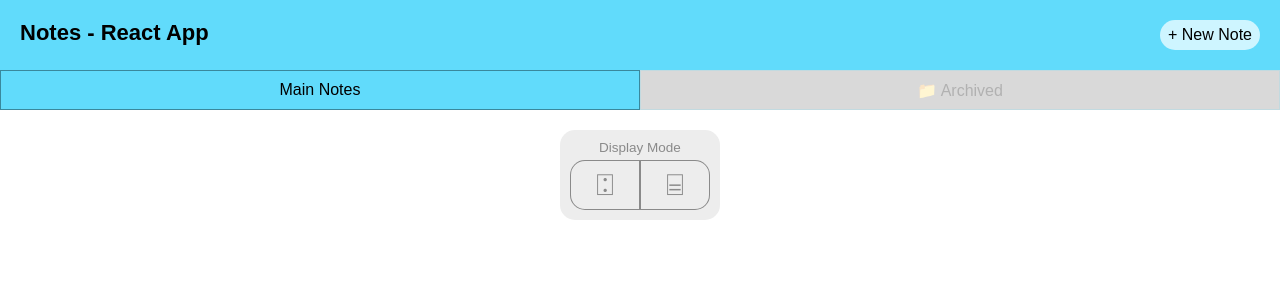
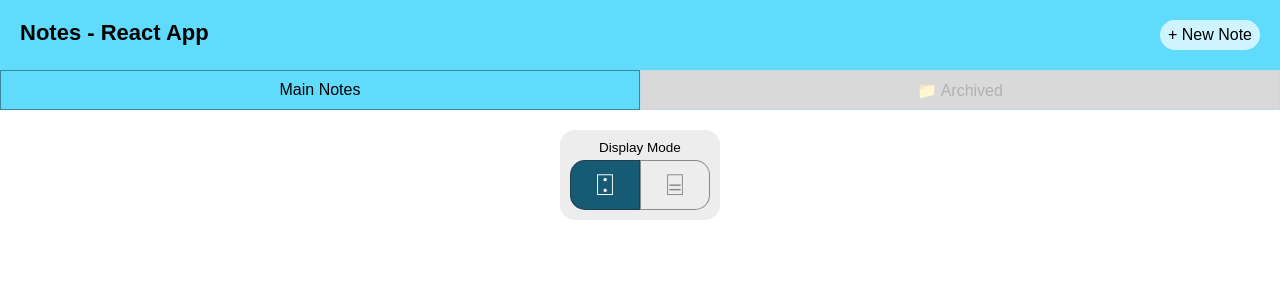
Before and after one commit to iMadfxq/react-NotesApp, a React (Create React App) app: page / in a window 1280 px wide. Shown: the top 300 px of the page. Built offline with nearby package versions, Linux system fonts and the light colour scheme.

Commit message:
Implemented state on display mode selector, improved layout design on notes container

```diff
--- a/src/components/button/button.component.jsx
+++ b/src/components/button/button.component.jsx
@@ -13,17 +13,17 @@ export const BUTTON_TYPES = {
   RESTORE_ALL: "RESTORE_ALL",
 };
 
-const Button = ({ type }) => {
+const Button = ({ type, currentMode }) => {
   switch (type) {
     case BUTTON_TYPES.NEW_NOTE:
       return <button className="NEW_NOTE" type="button">+ New Note</button>;
     case BUTTON_TYPES.DISPLAY_MODE:
       return (
         <div className="DISPLAY_MODE">
-          <div>Display Mode</div>
+          <span>Display Mode</span>
           <div>
-            <button type="button">⍠</button>
-            <button type="button">⌸</button>
+            <button type="button" id="display-square" className={currentMode === 'display-square' ? 'currentMode' : ''} >⍠</button>
+            <button type="button" id="display-list" className={currentMode === 'display-list' ? 'currentMode' : ''}>⌸</button>
           </div>
         </div>
       );
--- a/src/components/button/button.scss
+++ b/src/components/button/button.scss
@@ -32,6 +32,10 @@ button {
   padding: 10px;
   border-radius: 15px;
   color: $soft_title_gray;
+
+  span {
+    color: black;
+  }
 
   button {
     margin-top: 5px;
--- a/src/components/display_mode_selector/display_mode_selector.component.jsx
+++ b/src/components/display_mode_selector/display_mode_selector.component.jsx
@@ -1,12 +1,25 @@
 import "./display_mode_selector.scss";
+
+import { useDispatch, useSelector } from "react-redux";
+import { ACTION_TYPES } from "../../store/store";
 
 import Button from "../button/button.component";
 import { BUTTON_TYPES } from "../button/button.component";
 
 const DisplayModeSelector = () => {
+const dispatch = useDispatch()
+  const currentMode = useSelector((state) => state.displayMode)
+
+  const handleClick = (e) => {
+    e.stopPropagation()
+    console.dir(e.target)
+    if(e.target.tagName === 'BUTTON') {
+      dispatch({type: ACTION_TYPES.DISPLAY_MODE_CHANGE, payload: e.target.id})
+    }
+  }
   return (
-    <div className="home__display_mode">
-      <Button type={BUTTON_TYPES.DISPLAY_MODE} />
+    <div className="home__display_mode" onClick={handleClick} >
+      <Button type={BUTTON_TYPES.DISPLAY_MODE} currentMode={currentMode} />
     </div>
   );
 };
--- a/src/components/display_mode_selector/display_mode_selector.scss
+++ b/src/components/display_mode_selector/display_mode_selector.scss
@@ -3,4 +3,12 @@
   display: flex;
   justify-content: center;
   align-items: center;
+
+  .DISPLAY_MODE {
+
+    .currentMode {
+      background-color: rgb(23, 90, 116);
+      color: white;
+    }
+  }
 }
--- a/src/routes/home/home.styles.scss
+++ b/src/routes/home/home.styles.scss
@@ -0,0 +1,5 @@
+.notes__container {
+  display: flex;
+  flex-wrap: wrap;
+  justify-content: center;
+}
--- a/src/store/store.js
+++ b/src/store/store.js
@@ -3,11 +3,12 @@ import { createStore } from "redux";
 export const ACTION_TYPES = {
   TAB_CHANGE: "TAB_CHANGE",
   NEW_NOTE: "NEW_NOTE",
+  DISPLAY_MODE_CHANGE: "DISPLAY_MODE_CHANGE",
 };
 
 const INITIAL_STATE = {
   currentTab: "main-tab",
-  displayMode: "square",
+  displayMode: "display-square",
   creatingNote: false,
   notes: [],
 };
@@ -17,7 +18,9 @@ let reducerFn = (state = INITIAL_STATE, action) => {
     case ACTION_TYPES.TAB_CHANGE:
       return { ...state, currentTab: action.payload };
     case ACTION_TYPES.NEW_NOTE:
-      return {...state, notes: [...state.notes, action.payload]}
+      return { ...state, notes: [...state.notes, action.payload] };
+    case ACTION_TYPES.DISPLAY_MODE_CHANGE:
+      return { ...state, displayMode: action.payload };
     default:
       return state;
   }
```
